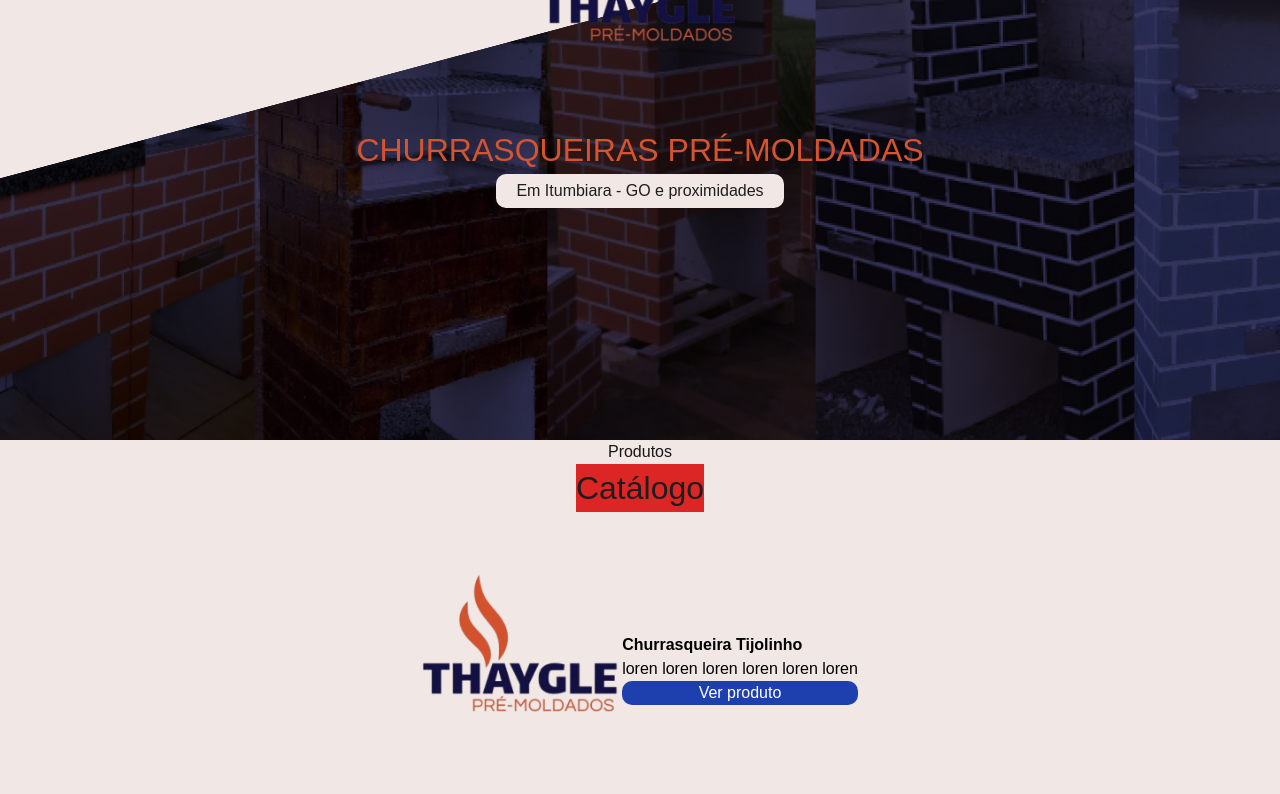
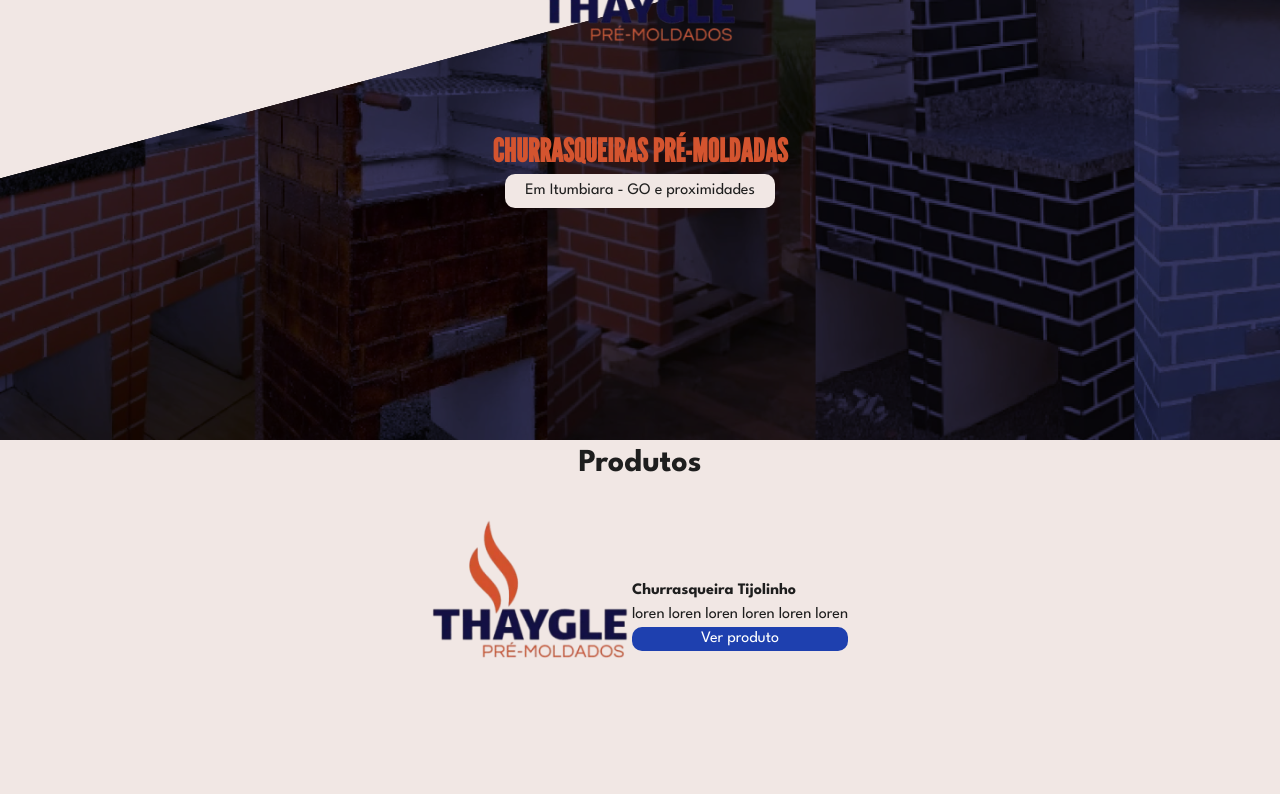
Before and after one commit to elenndev/thaygle, a Next.js app: page / in a window 1280 px wide. Shown: the part 360-1154 px from the top of the page. Built offline with nearby package versions, Linux system fonts and the light colour scheme.

Commit message:
impl: abrir card grande do produto de forma mais simples| test: css mesmo

```diff
--- a/src/app/components/Catalogo.tsx
+++ b/src/app/components/Catalogo.tsx
@@ -5,28 +5,21 @@ import TypeProduto from "./Type_produto"
 import { useState} from "react"
 import './style.css'
 import Image from "next/image"
+import controlCard from "./controlCard"
 
 
 const CardProduto: React.FC<{produto: TypeProduto, isProdutoPrincipal: boolean}> = ({produto, isProdutoPrincipal}) =>{
-    const [display, setDisplay] = useState("hidden")
-
-    function openCard(){
-        setDisplay('flex')
-    }
-
-    function closeCard(){
-        setDisplay('hidden')
-    }
 
     // elementos html
     const CardProdutoAberto: React.FC<{produto: TypeProduto}> = ({produto}) => {
+
         return(<>
-            <div className={`${display} h-[90%] w-[90%] bg-[--devScheme-orange] flex-col items-center justify-center text-white`}>
-                <button type="button" onClick={()=>closeCard()}>Close</button>
-                <Image width={300} height={300} alt={`Imagem do produto ${produto.nome}`} src="/logo.webp"/>
+            <div id={`bigCard_${produto.infos.produto}_${produto.infos.tipo}`} className={`hidden bg-[--devScheme-orange] h-full flex-col items-center justify-center text-white`}>
+                <button type="button" onClick={()=>controlCard('close', `bigCard_${produto.infos.produto}_${produto.infos.tipo}`)}>Close</button>
+                <Image width={200} height={200} alt={`Imagem do produto ${produto.nome}`} src="/logo.webp"/>
                 <p className="font-bold nome-produto">{produto.nome}</p>
                 <p>{produto.infos.descricao_completa}</p>
-                <Link key={produto.id + 10} className="fazer-orcamento bg-blue-800 text-white text-center rounded-[10px]"
+                <Link key={produto.id + 10} className="fazer-orcamento bg-blue-800 px-[10px] text-white text-center rounded-[10px]"
                     href={{pathname:'/orcamento',
                     query: {
                         produto_nome: produto.nome,
@@ -39,16 +32,17 @@ const CardProduto: React.FC<{produto: TypeProduto, isProdutoPrincipal: boolean}>
     }
 
     return(<>
-        <div className={`card-produto ${produto.nome} w-full flex flex-row items-center justify-center
+        <CardProdutoAberto produto={produto}/>
+        <div id={`smallCard_${produto.infos.produto}_${produto.infos.tipo}`} className={`smallCard-produto ${produto.nome} relative w-full flex flex-row items-center justify-center
         `}>
             {isProdutoPrincipal && (
                 <Image width={200} height={200} alt={`Imagem do produto ${produto.nome}`} src="/logo.webp"/>
             )}
-            <div className="produtos-info flex flex-col">
+            <div className="produtos-info flex flex-col text-[--devScheme-gray]">
                 <p className="font-bold nome-produto">{produto.nome}</p>
                 <p>{produto.infos.breve_descricao}</p>
                 {isProdutoPrincipal?(
-                    <button type="button" onClick={() => openCard()} className="fazer-orcamento bg-blue-800 text-white rounded-[10px]">Ver produto</button>
+                    <button type="button" onClick={() => controlCard('open',`bigCard_${produto.infos.produto}_${produto.infos.tipo}`)} className="fazer-orcamento bg-blue-800 text-white rounded-[10px]">Ver produto</button>
                 ):(
                     <Link key={produto.id + 10} className="fazer-orcamento bg-blue-800 text-white text-center rounded-[10px]"
                     href={{pathname:'/orcamento',
@@ -64,8 +58,7 @@ const CardProduto: React.FC<{produto: TypeProduto, isProdutoPrincipal: boolean}>
 
 
         </div>
-        <CardProdutoAberto produto={produto} />
-    </>)
+</>)
 }
 
 
@@ -74,6 +67,7 @@ const ListaProdutos = () =>{
     console.log("produtos: ", principaisProdutos)
     const [catalogoCompleto, setCatalogoCompleto] = useState(false)
     const outrosProdutos = Produtos.filter((produto) => produto.infos.produto != 'churrasqueira')
+
     function getTodosProdutos(){
         setCatalogoCompleto(true)
     }
@@ -101,10 +95,8 @@ const ListaProdutos = () =>{
 
     return(
         <><div className="catalogo bg-[--devScheme-white] min-h-[fit] flex flex-col w-full items-center flex-wrap justify-center gap-y-[30px]">
-            <p className="text-[2rem] text-[--devScheme-gray] sm:bg-red-600">Catálogo</p>
             <Principais />
-
-            {catalogoCompleto? (<>
+            {catalogoCompleto ? (<>
                 <OutrosProdutos />
                 <button className="bg-[--devScheme-softBlue]" type="button" onClick={()=> {setCatalogoCompleto(false)}}>Ocultar</button>
             </>):(<>
@@ -119,7 +111,7 @@ const ListaProdutos = () =>{
 const Catalogo = () =>{
     return(
         <section id="produtos" className="produtos bg-[--devScheme-white] flex h-screen w-screen items-center justify-center flex-row flex-wrap">
-            <h2 className="text-[--devScheme-grat]">Produtos</h2>
+            <h2 className="text-[--devScheme-gray] text-[2rem] font-bold">Produtos</h2>
             <ListaProdutos />
         </section>
     )
--- a/src/app/components/Navbar.tsx
+++ b/src/app/components/Navbar.tsx
@@ -4,7 +4,7 @@ import { useState } from "react";
 const HomeNavbar = () => {
     const [isOpen, setIsOpen] = useState(false);
     return(<>
-    <nav className="absolute z-5 w-full top-[0] bg-[--devScheme-white] text-[--devScheme-gray]">
+    <nav className="absolute z-5 w-[80%] top-[0] bg-[--devScheme-white] text-[--devScheme-gray]">
         <div className="flex items-center justify-between p-4 lg:hidden">
         <h1 className="text-xl font-bold">Logo</h1>
         <button
--- /dev/null
+++ b/src/app/components/controlCard.ts
@@ -0,0 +1,21 @@
+export default function controlCard(action: string, elementId: string){
+    const openCard = document.querySelector(`#${elementId}`)
+    const allMiniCards = document.querySelectorAll('.smallCard-produto')
+    console.log(openCard)
+
+    if (action == 'open'){
+        openCard?.classList.remove('hidden')
+        openCard?.classList.add('flex')
+        allMiniCards.forEach((e)=>{
+            e.classList.remove('flex')
+            e.classList.add('hidden')
+        })
+    } else {
+        openCard?.classList.remove('flex')
+        openCard?.classList.add('hidden')
+        allMiniCards.forEach((e)=>{
+            e.classList.remove('hidden')
+            e.classList.add('flex')
+        })
+    }
+}
--- a/src/app/globals.css
+++ b/src/app/globals.css
@@ -1,3 +1,4 @@
+@import url('https://fonts.googleapis.com/css2?family=League+Gothic&family=League+Spartan:wght@100..900&display=swap');
 @tailwind base;
 @tailwind components;
 @tailwind utilities;
@@ -20,10 +21,27 @@
   }
 }
 
+/* html{
+  max-width: 100vw;
+  height: 100vh;
+  overflow-x: hidden;
+} */
+
 body {
+  max-width: 100vw;
+  height: 100vh;
+  overflow-x: hidden;
   color: var(--foreground);
   background: var(--background);
-  font-family: Arial, Helvetica, sans-serif;
+  /* font-family: Arial, Helvetica, sans-serif; */
+  font-family: "League Spartan", serif;;
+
+  .font-gothic{
+    font-family: "League Gothic", serif;;
+  }
+  nav{
+    z-index: 3;
+  }
 .homepage{
   .home{
     background-image: url("./midia/cover.webp");
--- a/src/app/layout.tsx
+++ b/src/app/layout.tsx
@@ -12,6 +12,8 @@ import "./globals.css";
 //   subsets: ["latin"],
 // });
 
+const pageColor = "--devScheme-white"
+
 export const metadata: Metadata = {
   title: "Create Next App",
   description: "Generated by create next app",
@@ -25,7 +27,7 @@ export default function RootLayout({
   return (
     <html lang="pt-br">
       <body
-        className={`min-h-[fit-content] h-screen w-screen`}
+        className={`bg-[${pageColor}] h-screen w-screen`}
       >
         {children}
       </body>
--- a/src/app/orcamento/page.tsx
+++ b/src/app/orcamento/page.tsx
@@ -43,12 +43,12 @@ const Orcamento = () => {
 
 
     return(
-        <main className="h-full w-full bg-[--devScheme-softBlue] flex flex-col items-center justify-center">
-            <div className="quote-container flex flex-col items-center justify-center h-[90%] w-[90%] gap-y-[30px]">
-                <p className="text-white rounded-[20px] bg-[--devScheme-orange] px-[10px] text-[1.5rem]">Orcamento: {produto_nome}</p>
+        <main className="h-full relative m-0 w-screen flex flex-col items-center justify-between">
+            <div className="quote-container absolute top-1 flex flex-col items-center justify-center h-[90%] w-[90%] gap-y-[30px]">
+                <p className="text-white rounded-[20px] text-center bg-[--devScheme-orange] px-[10px] text-[1.5rem]">Orcamento: {produto_nome}</p>
                 {produto == 'churrasqueira' && produto_tipo == 'predial' && (
                     <>
-                    <div className="pergunta-PreOrcamento text-black bg-white w-fit flex-column gap-x-[10px]">
+                    <div className="pergunta-PreOrcamento text-black w-fit flex flex-col gap-x-[10px]">
                         <p>No local da instalação da churrasqueira, tem laje?</p>
                         <button className="isLaje bg-blue-700 text-white px-[10px] mr-[20px]" type="button" onClick={() =>handleQuestion(false)}>Não</button>
                         <button className="isLaje bg-blue-700 text-white px-[10px]" type="button" onClick={() => handleQuestion(true)}>Sim</button>
--- a/src/app/page.tsx
+++ b/src/app/page.tsx
@@ -12,7 +12,7 @@ const Home = () => {
   return(<>
     <div className="home flex overflow-x-hidden flex-col items-center justify-center h-full w-full relative" id="home">
       <Image style={logoImageStyle} loading="lazy" height={200} width={200} alt="Logo da Thaygle pré-moldados" src="/logo.webp" />
-      <h1 className="text-[--devScheme-orange] text-[2rem] uppercase text-center">Churrasqueiras pré-moldadas</h1>
+      <h1 className="text-[--devScheme-orange] text-[2rem] font-gothic font-extrabold uppercase text-center">Churrasqueiras pré-moldadas</h1>
       <span className="w-fit bg-[--devScheme-white] text-[--devScheme-gray] py-[5px] px-[20px] rounded-[10px]">
         <a className="localizacao">Em Itumbiara - GO e proximidades</a>
       </span>
```
Also changed, not shown: src/app/orcamento/components/Form.tsx (+8 -8 lines), src/app/orcamento/components/Orcamento.tsx (+5 -6 lines).
